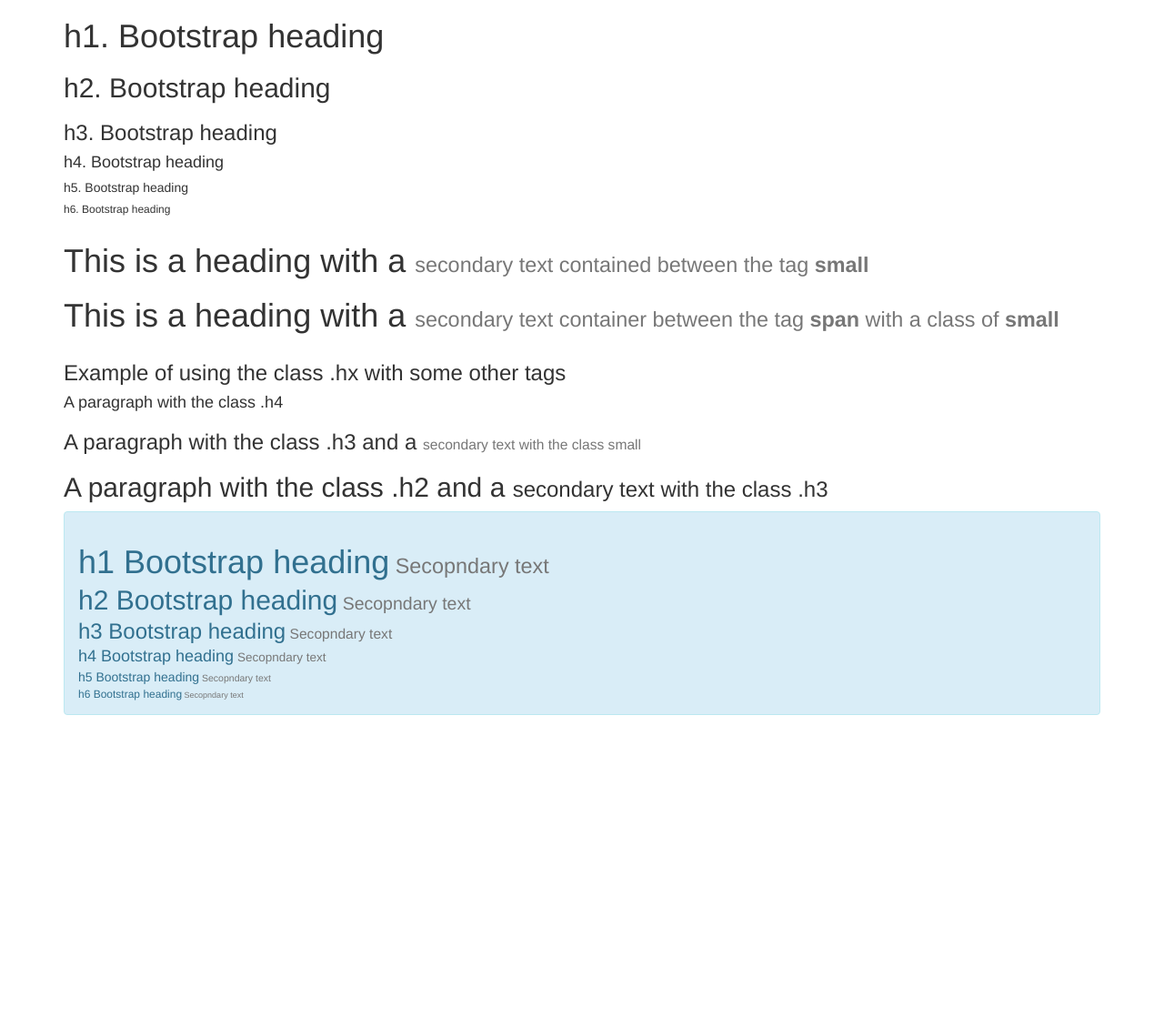
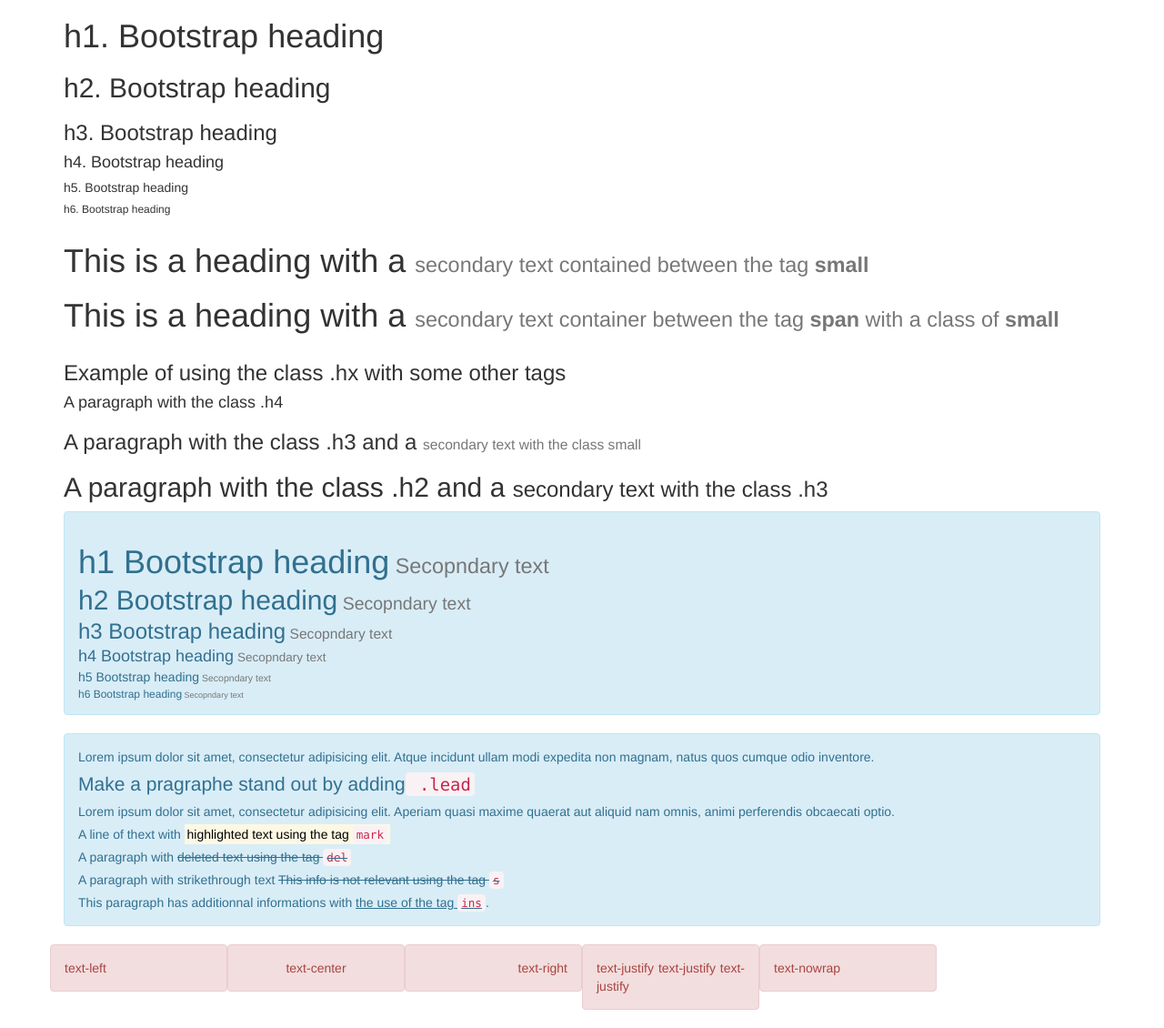
Before and after one commit to mcp1766/bootstratp3-getting-started, a Jekyll site: the page built from typography.html, in a window 1280 px wide. Shown: the whole page at 91% size. Built offline with Jekyll 4.4.1, drawn with Linux system fonts in a browser that asks for light colours; before the commit the page ends 900 px from its top, so only the background shows below that.

Commit message:
Typography add some inline elements like .lead, mark, ins, del, s, text-left, text,center, ..

```diff
--- a/typography.html
+++ b/typography.html
@@ -49,5 +49,32 @@ layout: home
 		</div>
 	</div>
 </div>
+<div class="container">
+	<div class="row">
+		<div class="col-xs-12">
+			<div class="alert alert-info">
+				<p>Lorem ipsum dolor sit amet, consectetur adipisicing elit. Atque incidunt ullam modi expedita non magnam, natus quos cumque odio inventore.
+				</p>
+				<p class="lead">Make a pragraphe stand out by adding<code> .lead</code></p>
+				<p>
+					Lorem ipsum dolor sit amet, consectetur adipisicing elit. Aperiam quasi maxime quaerat aut aliquid nam omnis, animi perferendis obcaecati optio.
+				</p>
+				<p>A line of thext with <mark>highlighted text using the tag <code>mark</code></mark></p>
+				<p>A paragraph with <del>deleted text using the tag <code>del</code></del></p>
+				<p>A paragraph with strikethrough text <s>This info is not relevant using the tag <code>s</code></s></p>
+				<p> This paragraph has additionnal informations with <ins>the use of the tag <code>ins</code></ins>.</p>
+			</div>
+		</div>
+	</div>
+</div>
+<div class="container">
+	<div class="row">
+		<div class="col-xs-2 alert alert-danger"><p class="text-left">text-left</p></div>
+		<div class="col-xs-2 alert alert-danger"><p class="text-center">text-center</p></div>
+		<div class="col-xs-2 alert alert-danger"><p class="text-right">text-right</p></div>
+		<div class="col-xs-2 alert alert-danger"><p class="text-justify">text-justify text-justify text-justify</p></div>
+		<div class="col-xs-2 alert alert-danger"><p class="text-nowrap">text-nowrap</p></div>
+	</div>
+</div>
 
 </html>
```
Also changed, not shown: 2 other files.
